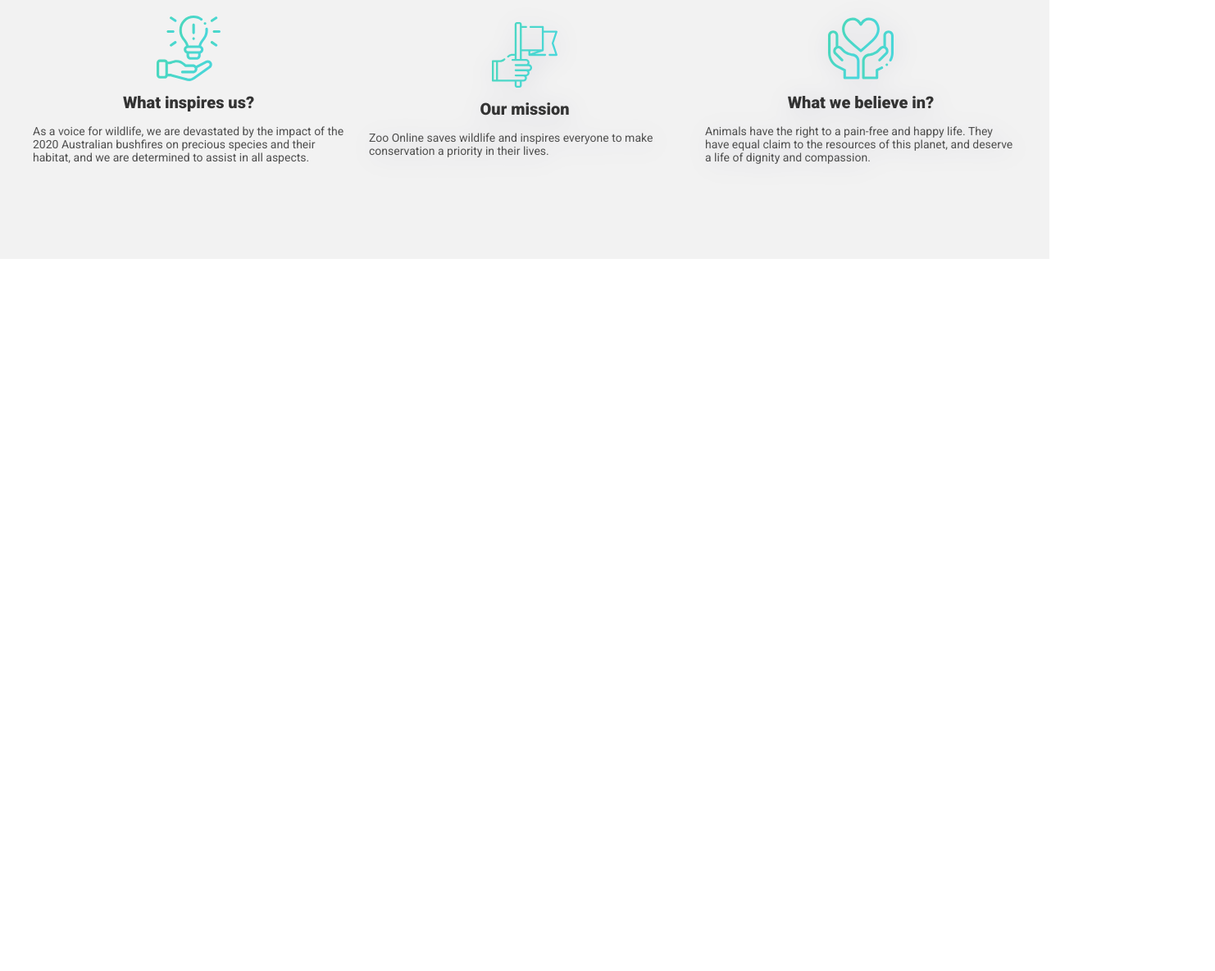
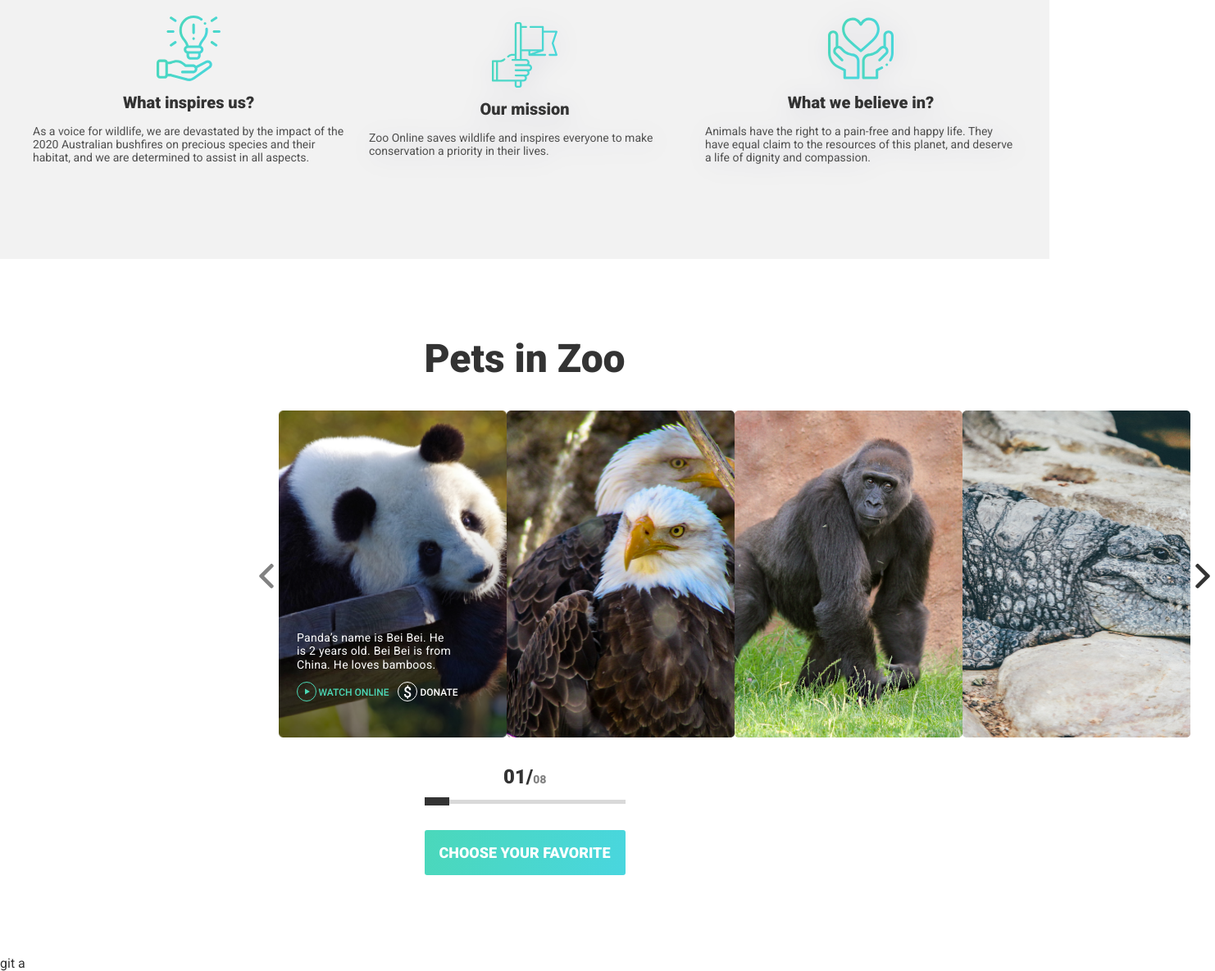
Before and after one commit to Insikynwa/Insikynwa, a plain HTML site: page online-zoo/pages/Landing(light).html in a window 1280 px wide. Shown: the part 2018-3203 px from the top of the page at 82% size, 1482 px wide, since content can reach past the window. Before the commit the page ends 2334 px from the top, so only its background shows below. Drawn offline with Linux system fonts and the light colour scheme.

Commit message:
add pets in zoo block

```diff
--- a/online-zoo/pages/index.html
+++ b/online-zoo/pages/Landing(light).html
@@ -149,5 +149,72 @@
                 </div>
             </div>
         </section>
+        <section class="pets-in-zoo-wrapper">
+            <h2 class="pets-in-zoo-title">Pets in Zoo</h2>
+            <div class="pets-in-zoo-images">
+                <button class="pets-in-zoo-arrow">
+                    <img src="../assets/left-arrow.svg" alt="left-arrow" />
+                </button>
+                <div class="pets-in-zoo-images-wrapper">
+                    <img
+                        src="../assets/fa-panda.png"
+                        alt="panda"
+                        class="pets-in-zoo-image"
+                    />
+                    <div class="pets-in-zoo-donate-wrapper">
+                        <p class="pets-in-zoo-donate-title">
+                            Panda’s name is Bei Bei. He is 2 years old. Bei Bei
+                            is from China. He loves bamboos.
+                        </p>
+                        <div class="pets-in-zoo-donate-buttons-wrapper">
+                            <button class="pets-in-zoo-watch-button">
+                                <img
+                                    src="../assets/piz-watch-online.svg"
+                                    alt="watch-online"
+                                /></button
+                            ><button class="pets-in-zoo-donate-button">
+                                <img
+                                    src="../assets/piz-donate.svg"
+                                    alt="donate"
+                                />
+                            </button>
+                        </div>
+                    </div>
+                </div>
+                <div class="pets-in-zoo-images-wrapper">
+                    <img
+                        src="../assets/piz-hawk.png"
+                        alt="hawk"
+                        class="pets-in-zoo-image"
+                    />
+                </div>
+                <div class="pets-in-zoo-images-wrapper">
+                    <img
+                        src="../assets/piz-gorilla.png"
+                        alt="gorilla"
+                        class="pets-in-zoo-image"
+                    />
+                </div>
+                <div class="pets-in-zoo-images-wrapper">
+                    <img
+                        src="../assets/piz-crocodile.png"
+                        alt="crocodile"
+                        class="pets-in-zoo-image"
+                    />
+                </div>
+                <button class="pets-in-zoo-arrow">
+                    <img src="../assets/right-arrow.svg" alt="right-arrow" />
+                </button>
+            </div>
+            <div class="pets-in-zoo-buttons">
+                <div class="pets-in-zoo-slider"></div>
+                <form action="fapl.ru" target="_blank">
+                    <button class="pets-in-zoo-button">
+                        Choose your favorite
+                    </button>
+                </form>
+            </div>
+        </section>
     </body>
 </html>
+git a
--- a/online-zoo/pages/style.css
+++ b/online-zoo/pages/style.css
@@ -323,3 +323,102 @@ input:checked + .slider:before {
     line-height: 16px;
     color: #4f4f4f;
 }
+.pets-in-zoo-wrapper {
+    display: flex;
+    flex-direction: column;
+    justify-content: center;
+    align-items: center;
+    width: 100%;
+    height: 854px;
+}
+.pets-in-zoo-title {
+    width: 790px;
+    height: 56px;
+    font-weight: 900;
+    font-size: 48px;
+    line-height: 56px;
+    text-align: center;
+}
+.pets-in-zoo-images {
+    display: flex;
+    justify-content: space-between;
+    width: 100%;
+    align-items: center;
+    margin: 35px 0 30px;
+    padding: 0 310px;
+}
+.pets-in-zoo-images-wrapper {
+    position: relative;
+}
+
+.pets-in-zoo-image {
+    width: 278px;
+    height: 399px;
+}
+.pets-in-zoo-image:hover {
+    cursor: pointer;
+}
+.pets-in-zoo-donate-wrapper {
+    position: absolute;
+    top: 269px;
+    left: 22px;
+    width: 197px;
+}
+.pets-in-zoo-donate-title {
+    width: 194px;
+    height: 48px;
+    font-size: 14px;
+    line-height: 16.41px;
+    letter-spacing: 0.3px;
+    color: #ffffff;
+}
+.pets-in-zoo-donate-buttons-wrapper {
+    display: flex;
+    height: 24px;
+    align-items: center;
+    margin-top: 14px;
+}
+.pets-in-zoo-watch-button {
+    width: 113px;
+    margin-right: 10px;
+    height: 24px;
+}
+.pets-in-zoo-watch-button:hover {
+    cursor: pointer;
+}
+.pets-in-zoo-donate-button {
+    width: 74px;
+    height: 24px;
+}
+.pets-in-zoo-donate-button:hover {
+    cursor: pointer;
+}
+.pets-in-zoo-arrow {
+    width: 30px;
+    height: 30px;
+}
+.pets-in-zoo-arrow:hover {
+    cursor: pointer;
+}
+.pets-in-zoo-slider {
+    background-image: url(../assets/piz-slider.svg);
+    width: 245px;
+    height: 49px;
+    margin-bottom: 30px;
+}
+.pets-in-zoo-button {
+    width: 245px;
+    height: 55px;
+    background: linear-gradient(106.89deg, #4bd8b5 -14.32%, #49d6df 100.68%);
+    border-radius: 3px;
+    font-weight: 900;
+    font-size: 18px;
+    line-height: 21px;
+    text-align: center;
+    text-transform: uppercase;
+    color: #ffffff;
+}
+.pets-in-zoo-button:hover {
+    cursor: pointer;
+    background: #2e878d;
+}
```
Also changed, not shown: online-zoo/assets/left-arrow.svg (added), online-zoo/assets/piz-crocodile.png (added), online-zoo/assets/piz-donate.svg (added), online-zoo/assets/piz-gorilla.png (added), online-zoo/assets/piz-hawk.png (added), online-zoo/assets/piz-slider.svg (added), online-zoo/assets/piz-watch-online.svg (added), online-zoo/assets/right-arrow.svg (added).
